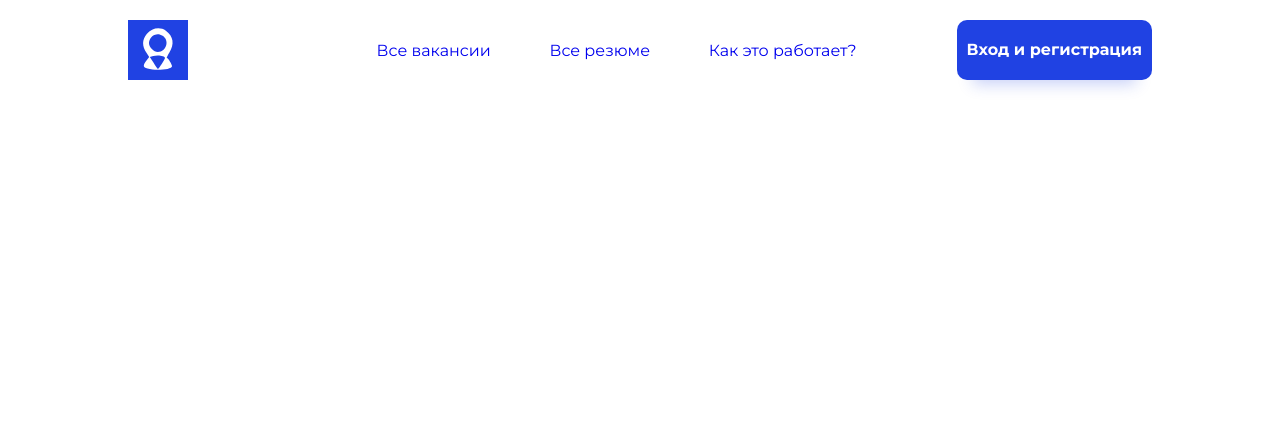
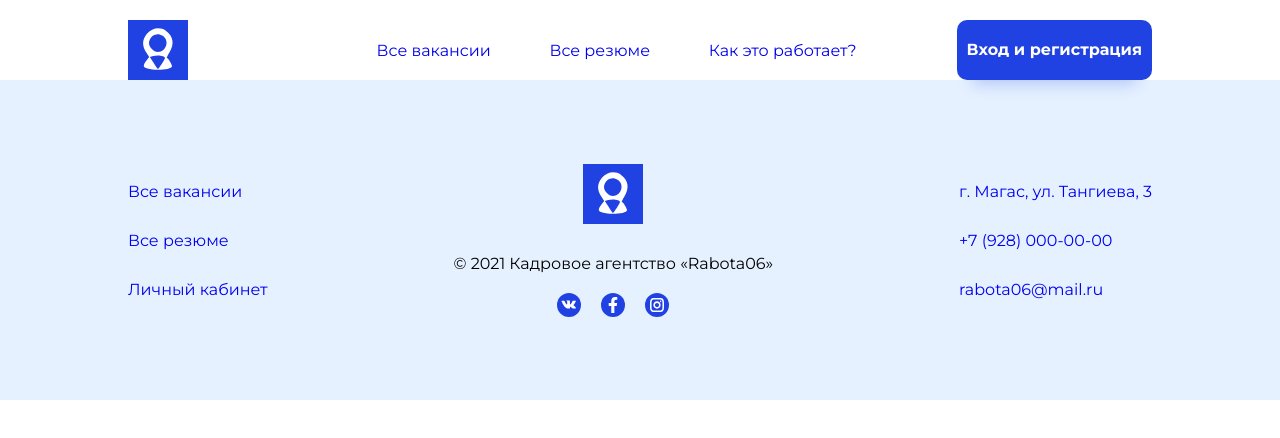
Before and after one commit to rabota06-ru/react-main-app, a React (Vite) app: page / in a window 1280 px wide. Shown: the top 438 px of the page. Built offline with nearby package versions, Linux system fonts and the light colour scheme; what @rtk-query/graphql-request-base-query would draw is missing.

Commit message:
feature-24: реализован компонент Footer

```diff
--- /dev/null
+++ b/src/components/footer/footer.module.scss
@@ -0,0 +1,64 @@
+.footer {
+  height: 320px;
+  background-color: var(--footerBackgroundColor);
+  &Container {
+    height: 100%;
+    display: flex;
+    align-items: center;
+    justify-content: space-between;
+  }
+  &Left {
+    display: flex;
+    flex-direction: column;
+    gap: 30px;
+    &Link {
+      text-decoration: none;
+      &:hover {
+        text-decoration: underline;
+      }
+    }
+  }
+  &Center {
+    display: flex;
+    flex-direction: column;
+    align-items: center;
+    &Logo {
+      fill: var(--primaryColor);
+      margin-bottom: 30px;
+    }
+    &CompanyName {
+      margin-bottom: 20px;
+    }
+    &Social {
+      &Container {
+        display: flex;
+        gap: 20px;
+      }
+      &Vk {
+        padding-right: 1px;
+      }
+      &Instagram {
+        padding: 5px;
+      }
+      display: flex;
+      align-items: center;
+      justify-content: center;
+      border-radius: 50%;
+      height: 24px;
+      width: 24px;
+      background-color: var(--primaryColor);
+      color: #fff;
+    }
+  }
+  &Right {
+    display: flex;
+    flex-direction: column;
+    gap: 30px;
+    &Link {
+      text-decoration: none;
+      &:hover {
+        text-decoration: underline;
+      }
+    }
+  }
+}
--- a/src/components/footer/footer.tsx
+++ b/src/components/footer/footer.tsx
@@ -1,5 +1,55 @@
-interface FooterProps {}
+import { routes } from 'pages/routes'
+import { Link } from 'react-router-dom'
+import { ReactComponent as Logo } from 'assets/logo.svg'
+import { Container } from 'components/container'
+import { FaFacebookF } from 'react-icons/fa'
+import { GrInstagram } from 'react-icons/gr'
+import { ReactComponent as VKIcon } from 'assets/vk-icon.svg'
+import cn from 'classnames'
+import styles from './footer.module.scss'
 
-export function Footer(props: FooterProps) {
-  return <div />
+export function Footer() {
+  return (
+    <div className={styles.footer}>
+      <Container className={styles.footerContainer}>
+        <div className={styles.footerLeft}>
+          <Link to={routes.allVacancies} className={styles.footerLeftLink}>
+            Все вакансии
+          </Link>
+          <Link to={routes.allResumes} className={styles.footerLeftLink}>
+            Все резюме
+          </Link>
+          <Link to='/' className={styles.footerLeftLink}>
+            Личный кабинет
+          </Link>
+        </div>
+        <div className={styles.footerCenter}>
+          <Logo className={styles.footerCenterLogo} />
+          <span className={styles.footerCenterCompanyName}>© 2021 Кадровое агентство «Rabota06»</span>
+          <div className={styles.footerCenterSocialContainer}>
+            <span className={cn(styles.footerCenterSocial, styles.footerCenterSocialVk)}>
+              <VKIcon />
+            </span>
+            <span className={styles.footerCenterSocial}>
+              <FaFacebookF />
+            </span>
+            <span className={cn(styles.footerCenterSocial, styles.footerCenterSocialInstagram)}>
+              <GrInstagram />
+            </span>
+          </div>
+        </div>
+        <div className={styles.footerRight}>
+          <a href='/' className={styles.footerRightLink}>
+            г. Магас, ул. Тангиева, 3
+          </a>
+          <a href='tel:+7 (928) 000-00-00' className={styles.footerRightLink}>
+            +7 (928) 000-00-00
+          </a>
+          <a href='mailto:rabota06@mail.ru' className={styles.footerRightLink}>
+            rabota06@mail.ru
+          </a>
+        </div>
+      </Container>
+    </div>
+  )
 }
--- a/src/components/header/header.tsx
+++ b/src/components/header/header.tsx
@@ -2,8 +2,8 @@ import { Button } from 'components/button'
 import { Container } from 'components/container'
 import { Link } from 'react-router-dom'
 import { routes } from 'pages/routes'
+import { ReactComponent as Logo } from 'assets/logo.svg'
 import styles from './header.module.scss'
-import { ReactComponent as Logo } from './logo.svg'
 
 export function Header() {
   return (
--- a/src/index.scss
+++ b/src/index.scss
@@ -12,6 +12,7 @@
 
 :root {
   --buttonShadowColor: rgba(32, 66, 227, 0.25);
+  --footerBackgroundColor: #e5f1ff;
   --primaryColor: #2042e3;
   --textColor: #222222;
   --textSecondaryColor: #79859e;
--- a/tsconfig.json
+++ b/tsconfig.json
@@ -24,7 +24,8 @@
       "layouts/*": ["layouts/*"],
       "store/*": ["store/*"],
       "types/*": ["types/*"],
-      "utils/*": ["utils/*"]
+      "utils/*": ["utils/*"],
+      "assets/*": ["assets/*"]
     }
   },
   "include": ["src"],
--- a/vite.config.ts
+++ b/vite.config.ts
@@ -21,6 +21,7 @@ export default defineConfig({
       store: path.resolve(__dirname, './src/store'),
       types: path.resolve(__dirname, './src/types'),
       utils: path.resolve(__dirname, './src/utils'),
+      assets: path.resolve(__dirname, './src/assets'),
     },
   },
 })
```
Also changed, not shown: src/assets/logo.svg, src/assets/vk-icon.svg (added).
